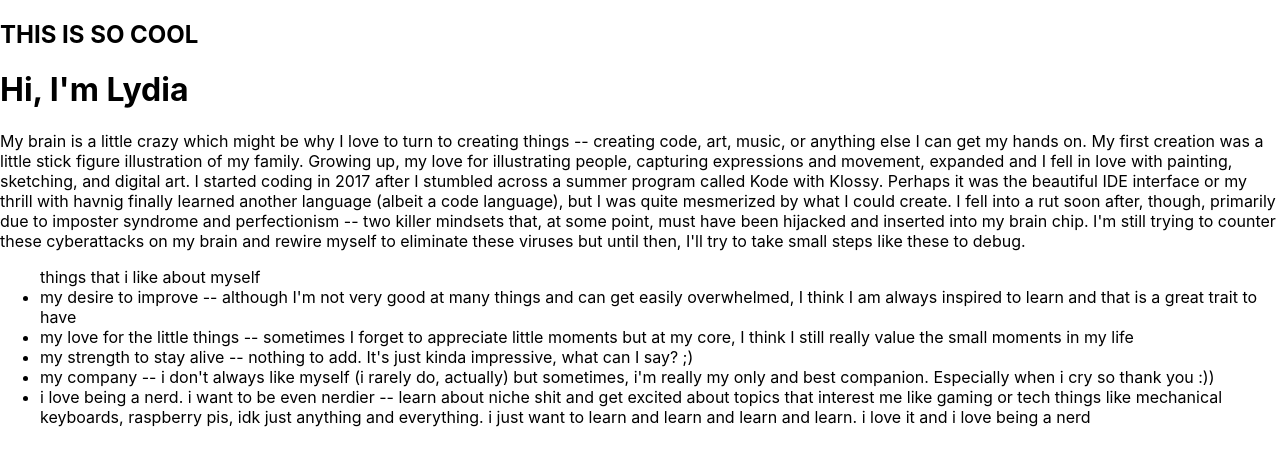
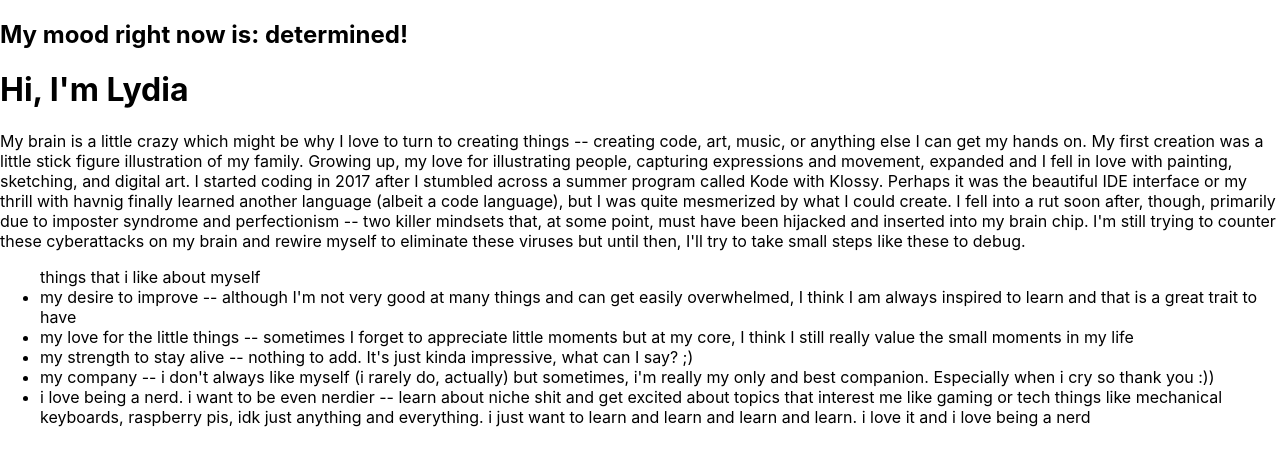
Before and after one commit to Lydia-Tan/react-practice, a React (Create React App) app: page / in a window 1280 px wide. Shown: the top 466 px of the page. Built offline with nearby package versions, Linux system fonts and the light colour scheme.

Commit message:
added class in App.js, displayed + created class state

```diff
--- a/src/App.js
+++ b/src/App.js
@@ -15,9 +15,18 @@ import productsData from "./components/ProductsData.js";
 
 //the use of extends essentially allows for us to use all of the React.Component "goodies" to be used in this class
 class App extends React.Component{
+  constructor(){
+    //always add the super() method into the constructor
+    super();
+    //this.state will always be set to equal some object
+    this.state = {
+      mood: "determined!"
+    }
+  }
+
   yourMethod(){
     return(
-    <h2>THIS IS SO COOL</h2>
+    <h2>My mood right now is: {this.state.mood}</h2>
     )
   }
   //needs at least one method (render() method)
```
